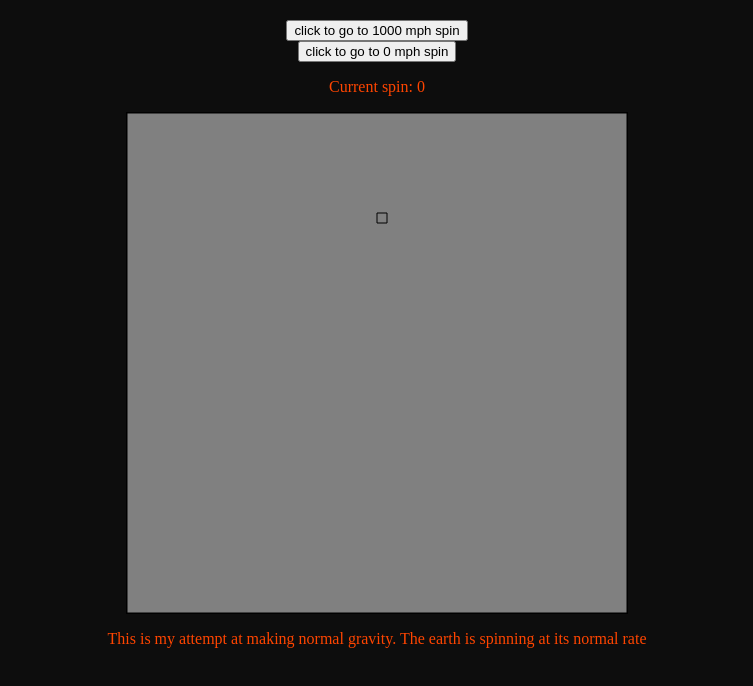
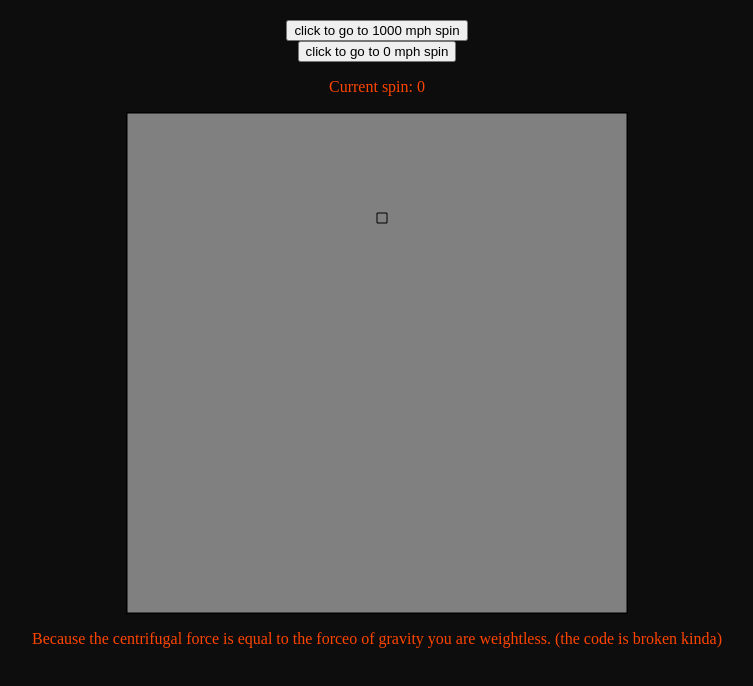
Before and after one commit to slowpoke212/EarthSpinningFast, a plain HTML site: page 17000spin.html in a window 1280 px wide. Shown: the part 60-746 px from the top of the page, without its empty margins (263-1016 px from the left). Drawn offline with Linux system fonts and the light colour scheme.

Commit message:
Update 17000spin.html

```diff
--- a/17000spin.html
+++ b/17000spin.html
@@ -12,7 +12,7 @@
 	  <button >click to go to 0 mph spin</button>
     <p>Current spin: 0</p>
     <canvas width="500" height="500" id="myCanvas" style="border: 1px solid black;"> </canvas>
-    <p> This is my attempt at making normal gravity. The earth is spinning at its normal rate</p>
+    <p> Because the centrifugal force is equal to the forceo of gravity you are weightless. (the code is broken kinda)</p>
 	  <script src="code2.js"></script>
 
 
```
